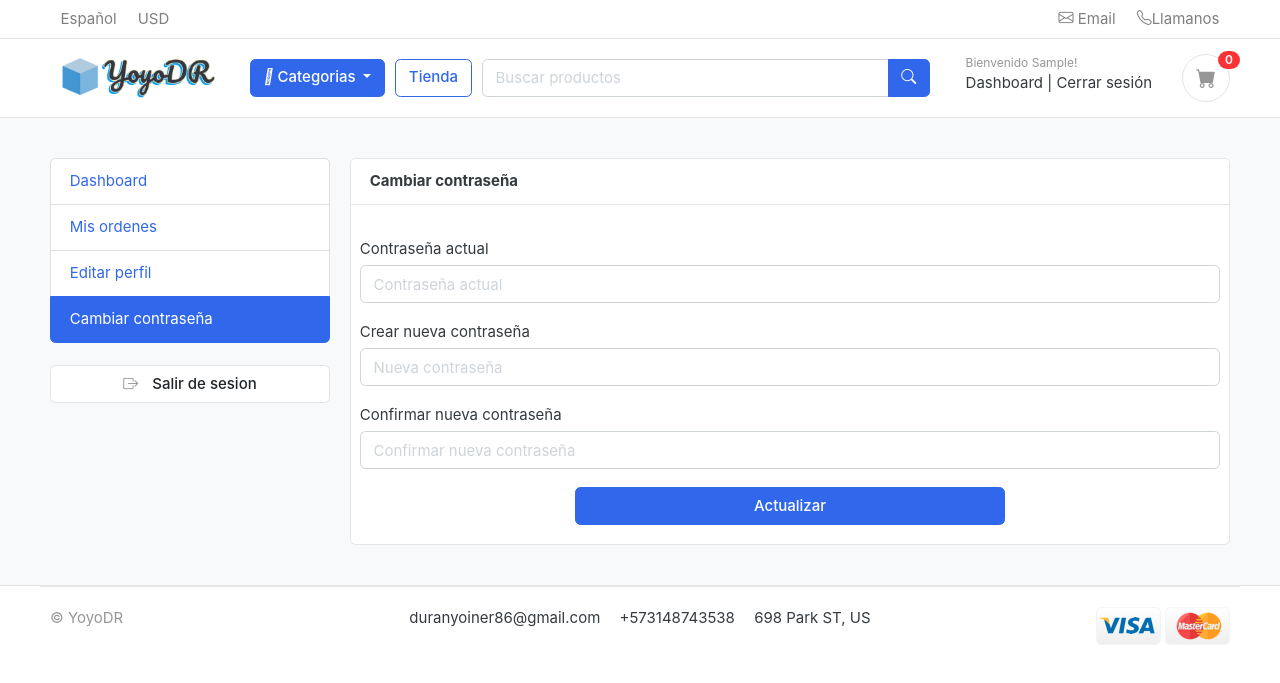
After one commit to YOYO-DR/practica-ecco-pagos, a Django app: page /accounts/change_password/ in a window 1280 px wide. The commit adds this page. Shown: the top 683 px of the page. Run offline with Django 4.2, Linux system fonts and the light colour scheme; the visitor is signed in with stand-in values (Sample User, id 1); data that the repository does not hold is empty; some libraries are stand-ins or nearby versions; some web fonts are replaced.

Commit message:
video 217

```diff
--- a/apps/accounts/urls.py
+++ b/apps/accounts/urls.py
@@ -13,4 +13,5 @@ urlpatterns = [
     path('activate/<uidb64>/<token>/',activate,name='activate'),
     path('my_orders/',my_orders,name='my_orders'),
     path('edit_profile/',edit_profile,name='edit_profile'),
+    path('change_password/',change_password,name='change_password'),
 ]
--- a/apps/accounts/views.py
+++ b/apps/accounts/views.py
@@ -248,6 +248,7 @@ def my_orders(request):
     }
     return render(request,'account/my_orders.html', context)
 
+@login_required(login_url='login')
 def edit_profile(request):
     userprofile=get_object_or_404(UserProfile,user=request.user)
     if request.method == 'POST':
@@ -267,3 +268,28 @@ def edit_profile(request):
         'userprofile':userprofile
     }
     return render(request,'account/edit_profile.html',context)
+
+@login_required(login_url='login')
+def change_password(request):
+    if request.method == 'POST':
+        current_password = request.POST.get('current_password')
+        new_password = request.POST.get('new_password')
+        confirm_password = request.POST.get('confirm_password')
+
+        user=Account.objects.get(username__exact=request.user.username)
+        if new_password==confirm_password:
+            success=user.check_password(current_password)
+            if success:
+                user.set_password(new_password)
+                user.save()
+                auth.login(request,user)
+
+                messages.success(request,"La contraseña se actualizo exitosamente")
+                return redirect('change_password')
+            else:
+                messages.error(request,"Porfavor ingrese un password valido")
+                return redirect('change_password')
+        else:
+            messages.error(request,"La contraseña no coincide con la confirmación de la contraseña")
+            return redirect('change_password')
+    return render(request, 'account/change_password.html')
--- /dev/null
+++ b/templates/account/change_password.html
@@ -0,0 +1,75 @@
+{% extends 'base.html' %} {% load static %} {% block content %}
+
+<!-- ========================= SECTION CONTENT ========================= -->
+<section class="section-conten padding-y bg">
+  {% include 'includes/alerts.html' %}
+  <div class="container">
+    <div class="row">
+      {% include 'includes/dashboard_sidebar.html' %}
+      <main class="col-md-9">
+        <article class="card">
+          <header class="card-header">
+            <strong class="d-inline-block mr-3"> Cambiar contraseña</strong>
+          </header>
+          <div class="card-body">
+            <div class="text-left">
+              <div class="row">
+                <form
+                  action="{% url 'change_password' %}"
+                  method="post"
+                  enctype="multipart/form-data"
+                  class="w-100 mt-3 d-flex flex-column"
+                >
+                  {% csrf_token %}
+
+                  <div class="form-group">
+                    <label for="">Contraseña actual</label>
+                    <input
+                      type="password"
+                      name="current_password"
+                      placeholder="Contraseña actual"
+                      class="form-control"
+                      required
+                    />
+                  </div>
+                  <div class="form-group">
+                    <label for="">Crear nueva contraseña</label>
+                    <input
+                      type="password"
+                      name="new_password"
+                      placeholder="Nueva contraseña"
+                      class="form-control"
+                      required
+                    />
+                  </div>
+                  <div class="form-group">
+                    <label for="">Confirmar nueva contraseña</label>
+                    <input
+                      type="password"
+                      name="confirm_password"
+                      placeholder="Confirmar nueva contraseña"
+                      class="form-control"
+                      required
+                    />
+                  </div>
+
+                  <button
+                    type="submit"
+                    class="btn btn-primary w-50 align-self-center"
+                  >
+                    Actualizar
+                  </button>
+                </form>
+              </div>
+            </div>
+          </div>
+          <!-- card-body .// -->
+        </article>
+        <!-- order-group.// -->
+      </main>
+    </div>
+    <!-- row.// -->
+  </div>
+</section>
+<!-- ========================= SECTION CONTENT END// ========================= -->
+{% endblock content %}
--- a/templates/account/dashboard.html
+++ b/templates/account/dashboard.html
@@ -21,7 +21,7 @@
                   <div class="card-body">
                     <h5 class="card-title">Total de ordenes</h5>
                     <h4>{{orders_count}}</h4>
-                    <a href="">Ver ordenes</a>
+                    <a href="{% url 'my_orders' %}">Ver ordenes</a>
                   </div>
                 </div>
               </div>
--- a/templates/includes/dashboard_sidebar.html
+++ b/templates/includes/dashboard_sidebar.html
@@ -4,7 +4,8 @@
                 <a class="list-group-item {% if '/accounts/' == request.path or '/accounts/dashboard/' == request.path %}active{% endif %}" href="{% url 'dashboard' %}"> Dashboard </a>
                 <a class="list-group-item {% if '/my_orders/' in request.path %}active{% endif %}" href="{% url 'my_orders' %}"> Mis ordenes </a>
                 <a class="list-group-item {% if '/edit_profile/' in request.path %}active{% endif %}" href="{% url 'edit_profile' %}"> Editar perfil </a>
-                <a class="list-group-item" href="#">Cambiar contraseña </a>
+
+                <a class="list-group-item {% if '/change_password/' in request.path %}active{% endif %}" href="{% url 'change_password' %}">Cambiar contraseña </a>
             </ul>
             <br>
             <a class="btn btn-light btn-block" href="{% url 'logout' %}"> <i class="bi bi-box-arrow-right"></i> <span class="text">Salir de sesion</span> </a>
```
